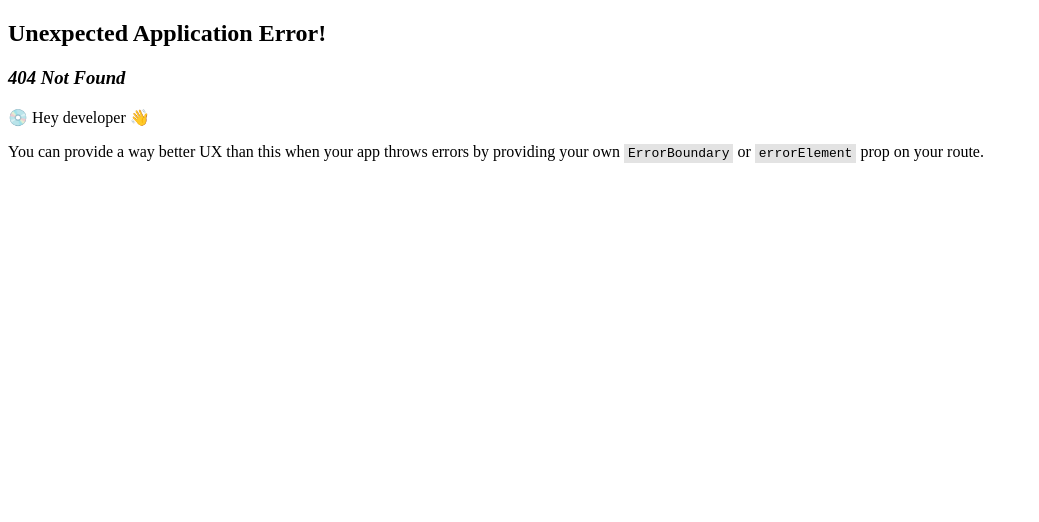
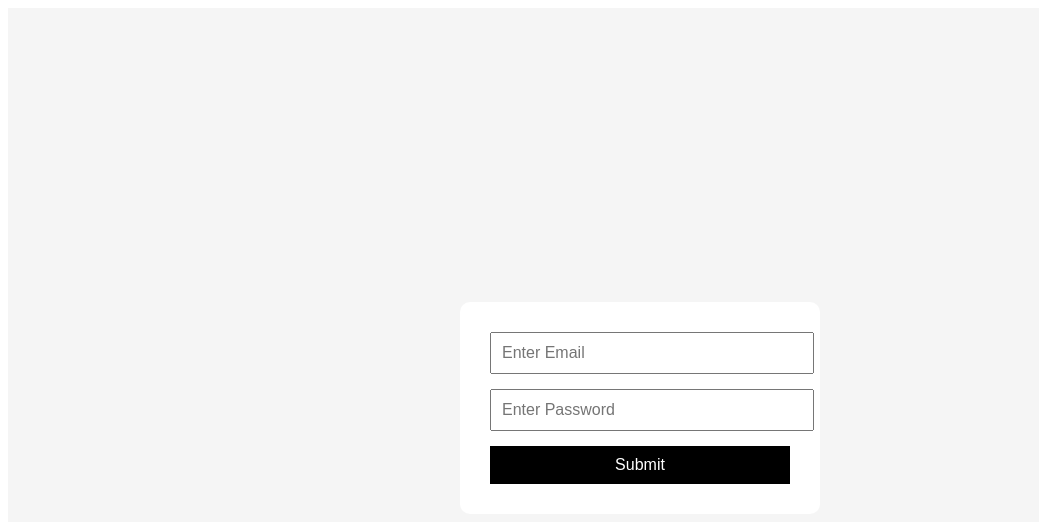
Before and after one commit to Mohit46200/Node, a React (Vite) app in the folder Frontened+Backend/: page /login in a window 1280 px wide. Before the commit this address had no page. Shown: the top 522 px of the page, without its empty margins (0-1039 px from the left). Built offline with nearby package versions, Linux system fonts and the light colour scheme.

Commit message:
login page

```diff
--- a/Frontened+Backend/src/AddUrl.jsx
+++ b/Frontened+Backend/src/AddUrl.jsx
@@ -1,9 +1,12 @@
-import { useState ,useEffect} from "react"
+import { useState ,useEffect, useContext} from "react"
 import axios from "axios"
+import { Globalcontext } from "./globalcontext"
+import { Navigate } from "react-router-dom";
 
 
 const addUrl = () =>{
     const [data, setData] = useState([])
+    const {islogin,setIslogin} = useContext(Globalcontext)
     const [postdata,setPostdata] = useState({
         first_name:"",
         last_name:"",
@@ -62,6 +65,9 @@ const addUrl = () =>{
             }
         })
 
+    }
+    if(!islogin){
+        return <Navigate to={"/login"}/>
     }
 
 
--- /dev/null
+++ b/Frontened+Backend/src/Login.jsx
@@ -0,0 +1,83 @@
+import { useContext } from "react"
+import { Globalcontext } from "./globalcontext"
+import { Navigate } from "react-router-dom"
+
+
+const Login = () => {
+
+    const {islogin,setIslogin} = useContext(Globalcontext)
+            console.log(islogin)
+
+    const submit = (e) => {
+        console.log(islogin)
+        setIslogin(true)
+        console.log(islogin)
+
+
+    }
+    if(islogin){
+        return <Navigate to={"/addurl"}/>
+    }
+
+
+    return (
+            <div style={{
+                height: "100vh",
+                display: "flex",
+                justifyContent: "center",
+                alignItems: "center",
+                backgroundColor: "#f5f5f5"
+            }}>
+                <div style={{
+                background: "white",
+                padding: "30px",
+                borderRadius: "10px",
+                width: "300px",
+                display: "flex",
+                flexDirection: "column",
+                gap: "15px"
+                }}>
+
+                <div>
+                    <input
+                    type="email"
+                    placeholder="Enter Email"
+                    style={{
+                        width: "100%",
+                        padding: "10px",
+                        fontSize: "16px"
+                    }}
+                    />
+                </div>
+
+                <div>
+                    <input
+                    type="password"
+                    placeholder="Enter Password"
+                    style={{
+                        width: "100%",
+                        padding: "10px",
+                        fontSize: "16px"
+                    }}
+                    />
+                </div>
+
+                <button
+                onClick={submit}
+                style={{
+                    padding: "10px",
+                    backgroundColor: "black",
+                    color: "white",
+                    border: "none",
+                    cursor: "pointer",
+                    fontSize: "16px"
+                }}>
+                    Submit
+                </button>
+
+                </div>
+            </div>
+        )
+}
+
+export default Login
--- /dev/null
+++ b/Frontened+Backend/src/Loginchild.js
@@ -0,0 +1,11 @@
+const Loginchild = (old = {}) => {
+    return {
+        ...old,
+        path:"/login",
+        lazy: async () => ({
+        Component: (await import("./Login")).default,
+    })
+    }
+}
+
+export default Loginchild
--- /dev/null
+++ b/Frontened+Backend/src/globalcontext.jsx
@@ -0,0 +1,18 @@
+import { createContext, useState } from "react";
+
+
+export const Globalcontext = createContext()
+
+const Globalprovider = ({children}) => {
+    const [islogin,setIslogin] = useState(false)
+
+    return (
+            <Globalcontext.Provider value={{islogin,setIslogin}}>
+                {children}
+            </Globalcontext.Provider>
+
+    )
+
+}
+
+export default Globalprovider
--- a/Frontened+Backend/src/main.jsx
+++ b/Frontened+Backend/src/main.jsx
@@ -1,10 +1,13 @@
 import { createRoot } from 'react-dom/client'
 import {RouterProvider} from 'react-router-dom'
 import Router from './router'
+import Globalprovider from './globalcontext'
 
 
 createRoot(document.getElementById('root')).render(
+    <Globalprovider>
+         <RouterProvider router={Router}/>
+    </Globalprovider>
 
-    <RouterProvider router={Router}/>
 
 )
--- a/Frontened+Backend/src/router.jsx
+++ b/Frontened+Backend/src/router.jsx
@@ -1,6 +1,7 @@
 import { createBrowserRouter ,Navigate } from "react-router-dom"
 import AddUrlchild from "./AddUrlchild"
 import Layout from "./Layout"
+import Loginchild from "./Loginchild"
 
 
 const Router = createBrowserRouter([
@@ -12,7 +13,8 @@ const Router = createBrowserRouter([
                 index:true,
                 element:<Navigate to={"/addurl"}/>
             },
-            AddUrlchild()
+            AddUrlchild(),
+            Loginchild()
         ]
     }
 ])
```
